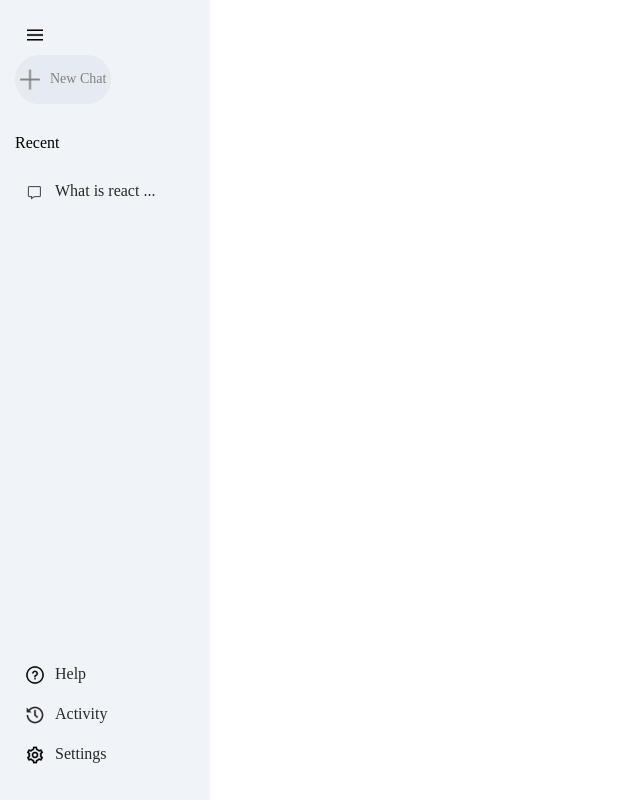
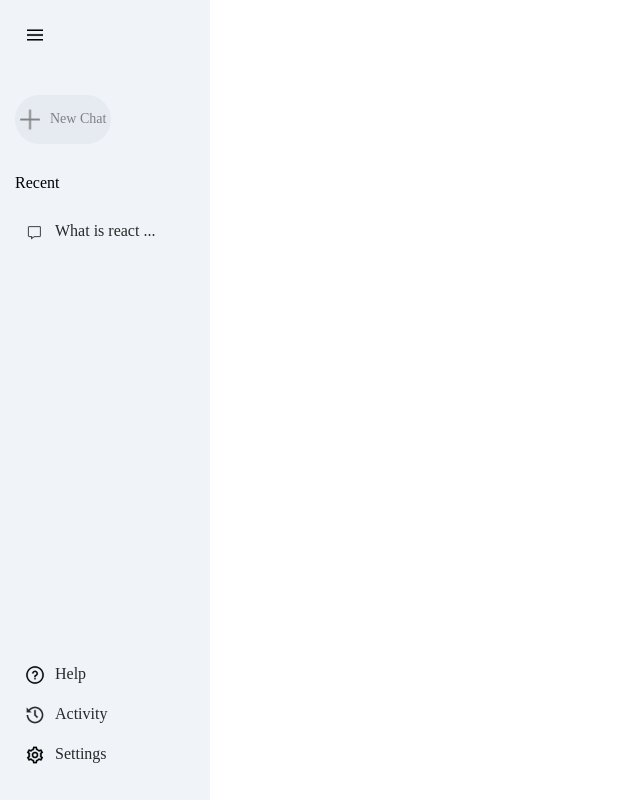
Before and after one commit to RaviKumar-09/Google-Gemini-2.0, a React (Vite) app in the folder gemini-clone/: page / in a window 1280 px wide. Shown: the whole page, without its empty margins (0-640 px from the left). Built offline with nearby package versions, Linux system fonts and the light colour scheme.

Commit message:
increase margin top to new chart

```diff
--- a/gemini-clone/src/components/Sidebar/Sidebar.css
+++ b/gemini-clone/src/components/Sidebar/Sidebar.css
@@ -18,7 +18,7 @@
 }
 
 .sidebar .new-chat{
-    margin-top: 10px;
+    margin-top: 50px;
     display: inline-flex;
     align-items: center;
     gap: 10px;
```
